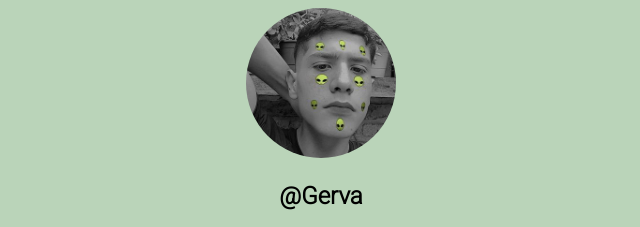
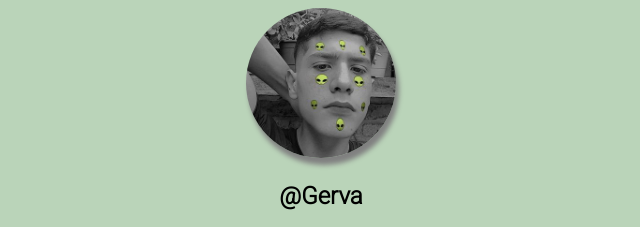
Before and after one commit to LVGervaa/LVGervaa.github.io, a plain HTML site: page index.html in a window 1280 px wide. Shown: the top 227 px of the page, 319-959 px from the left. Drawn offline with Linux system fonts and the light colour scheme.

Commit message:
Update styles.css

```diff
--- a/styles.css
+++ b/styles.css
@@ -12,6 +12,7 @@ body{
     border-radius: 150px;
     width: 150px;
     height: 150px;
+    box-shadow: 3px 7px 5px gray;
 }
 
 
```
